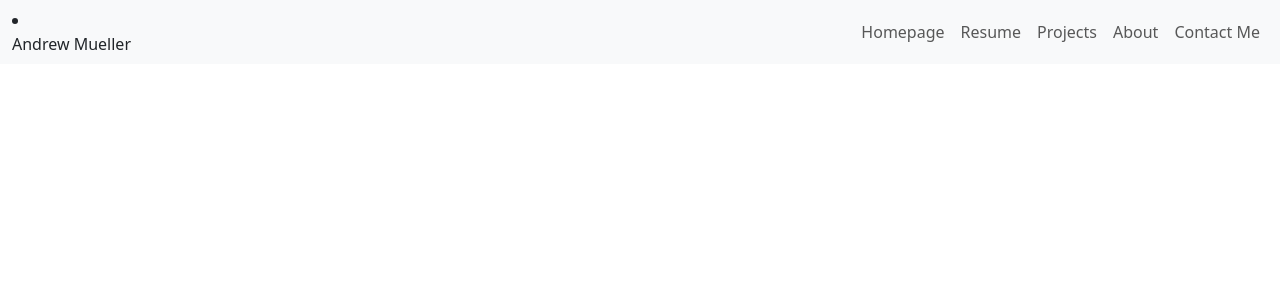
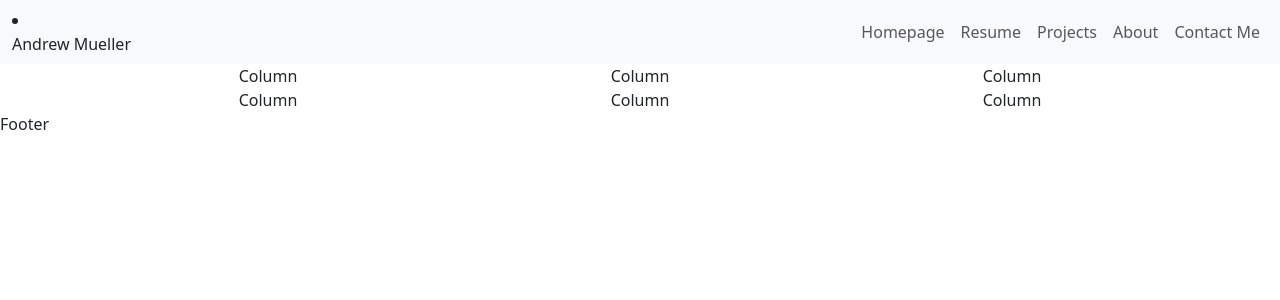
Before and after one commit to AndyM1098/AndyM1098.github.io, a React (Create React App) app in the folder main_site/: page /projects in a window 1280 px wide. Shown: the top 300 px of the page. Built offline with nearby package versions, Linux system fonts and the light colour scheme.

Commit message:
Added basic layout class, along with template for sub components

```diff
--- /dev/null
+++ b/main_site/src/components/Projects/ProjectsLayout.tsx
@@ -0,0 +1,18 @@
+function ProjectsLayout() {
+  return (
+    <>
+      <div className="container text-center">
+        <div className="row row-cols-3">
+          <div className="col">Column</div>
+          <div className="col">Column</div>
+          <div className="col">Column</div>
+          <div className="col">Column</div>
+          <div className="col">Column</div>
+          <div className="col">Column</div>
+        </div>
+      </div>
+    </>
+  );
+}
+
+export default ProjectsLayout;
--- /dev/null
+++ b/main_site/src/components/Projects/ProjectsMain.tsx
@@ -0,0 +1,13 @@
+import ProjectsLayout from "./ProjectsLayout";
+
+function ProjectsMain(){
+    return(
+        <>
+            <div>
+                <ProjectsLayout/>
+            </div>
+        </>
+    );
+}
+
+export default ProjectsMain;
--- a/main_site/src/pages/Projects.tsx
+++ b/main_site/src/pages/Projects.tsx
@@ -1,7 +1,11 @@
+import ProjectMain from "../components/Projects/ProjectsMain";
 
 function Projects(){
     return(
         <>
+            <div className="pt-4">
+                <ProjectMain/>
+            </div>
 
         </>
 
```
